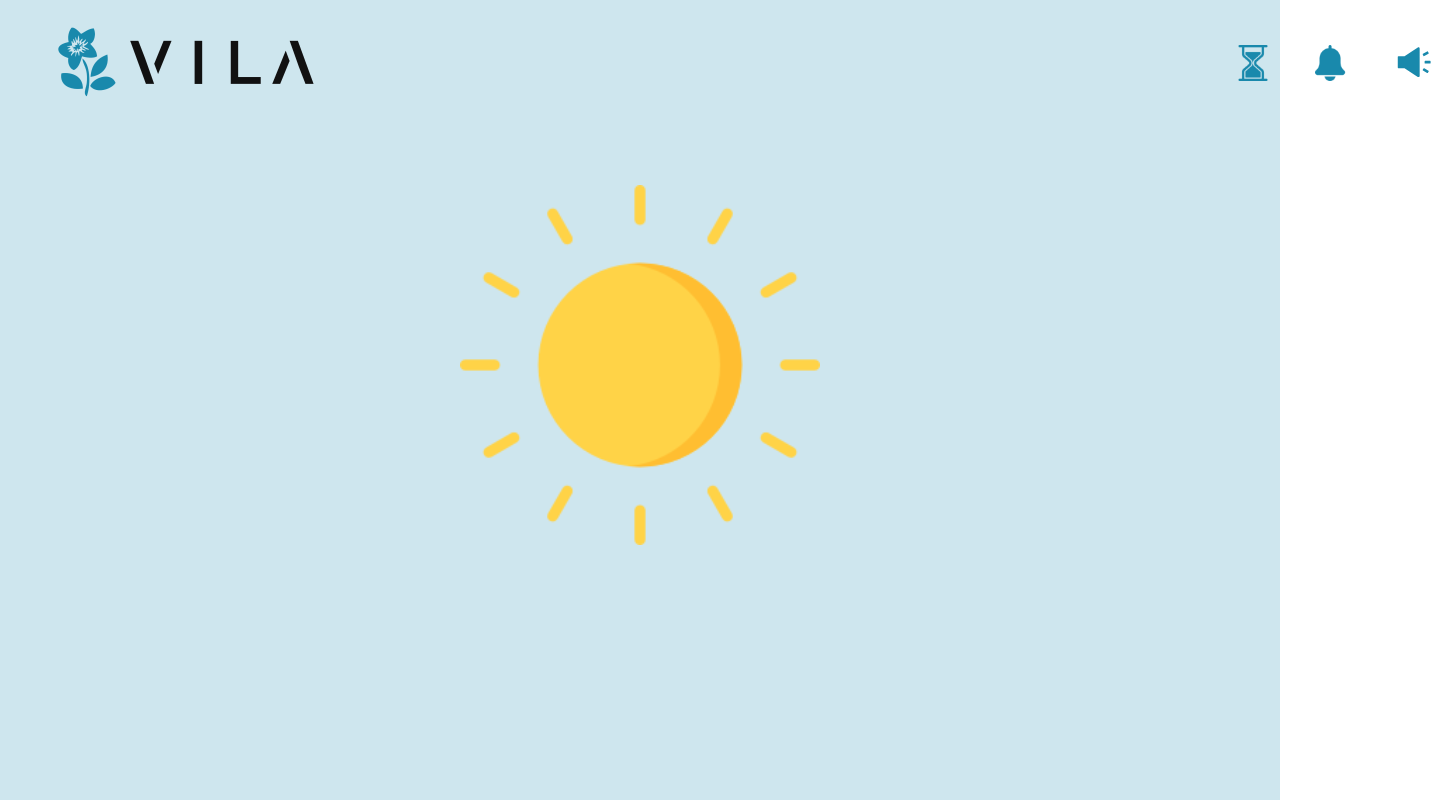
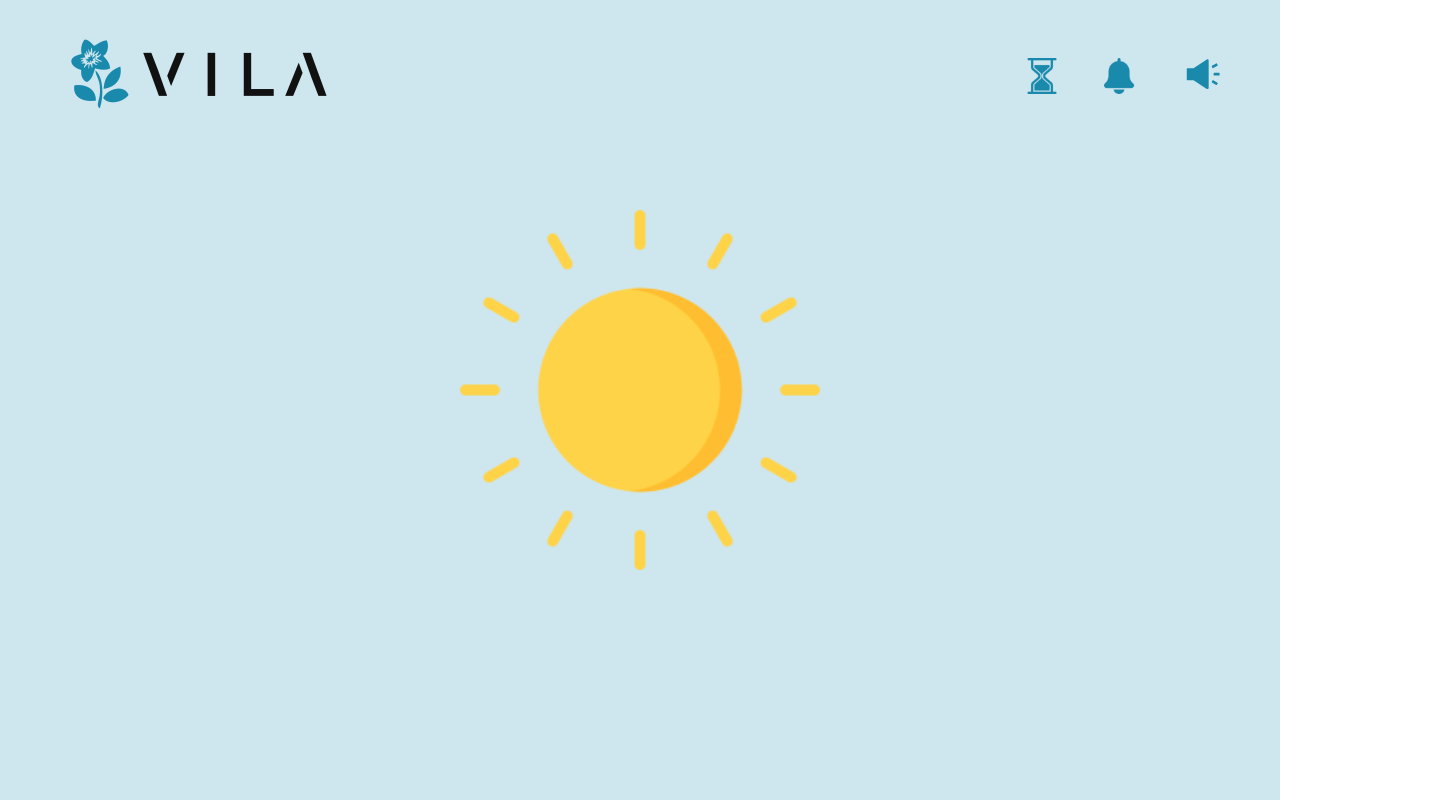
Before and after one commit to moeabdulnas/vila, a React (Create React App) app in the folder client/: page / in a window 1280 px wide. Shown: the whole page, 1439 px wide, since content can reach past the window. Built offline with nearby package versions, Linux system fonts and the light colour scheme.

Commit message:
Width fixed. Next is setting better size for sun according width

```diff
--- a/client/src/App.css
+++ b/client/src/App.css
@@ -177,7 +177,7 @@ body {
   }
 }
 
-@media screen and (min-width: 451px) {
+@media screen and (min-width: 601px) {
   /* .App-logo {
     top: 32px;
     left: 32px;
@@ -193,7 +193,7 @@ body {
     left: 5%;
     right: 4%; */
     /* position: absolute; */
-    padding: 2% 4%;
+    padding: 3% 5%;
   }
 
   .Sun-logo {
--- a/client/src/components/Options.css
+++ b/client/src/components/Options.css
@@ -27,9 +27,10 @@ img {
     margin: auto;
 }
 
-@media screen and (min-width: 450px) {
+@media screen and (min-width: 600px) {
     .Container {
         position: absolute;;
+        right: 4%;
     }
 }
 /*
```
